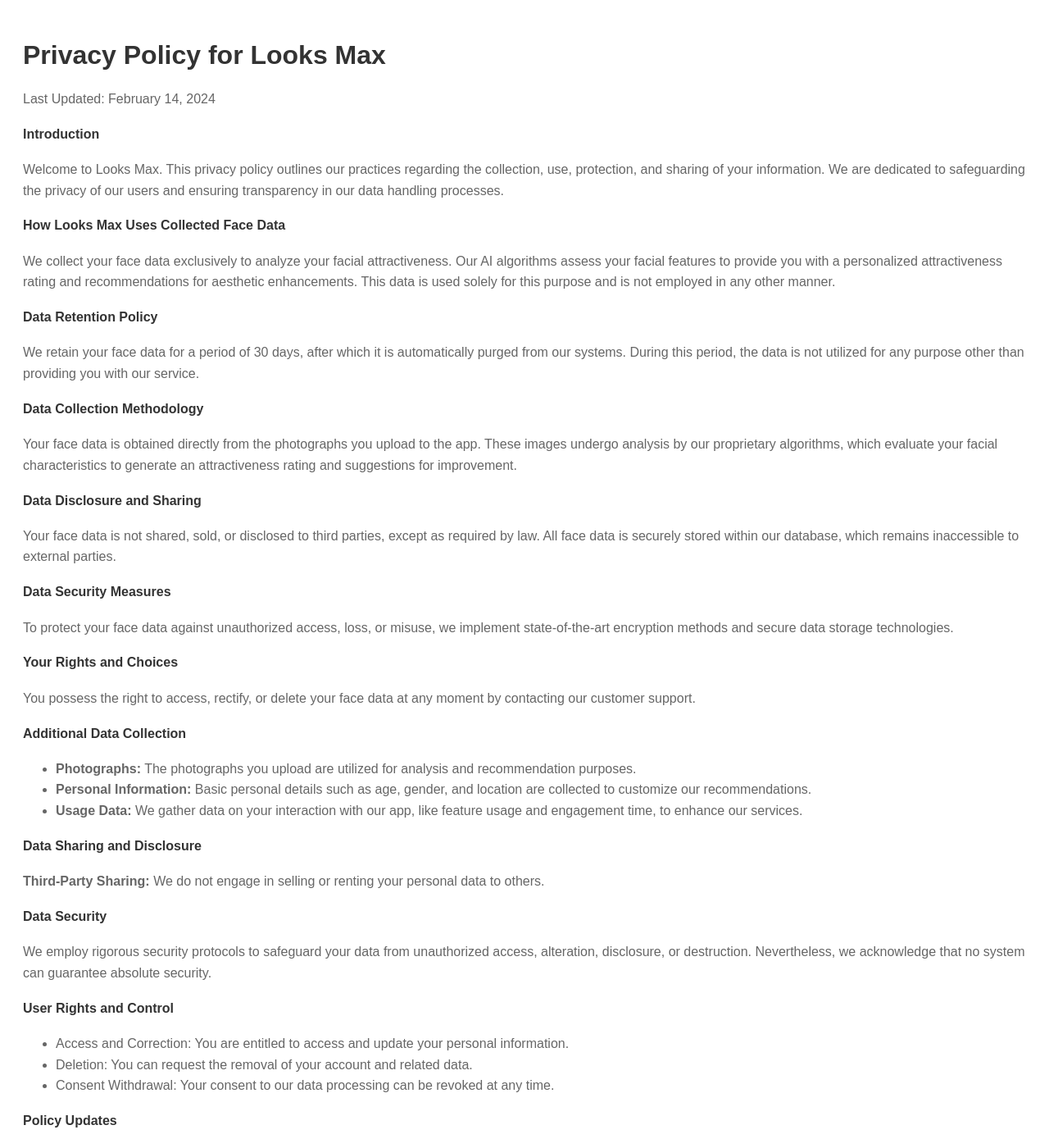
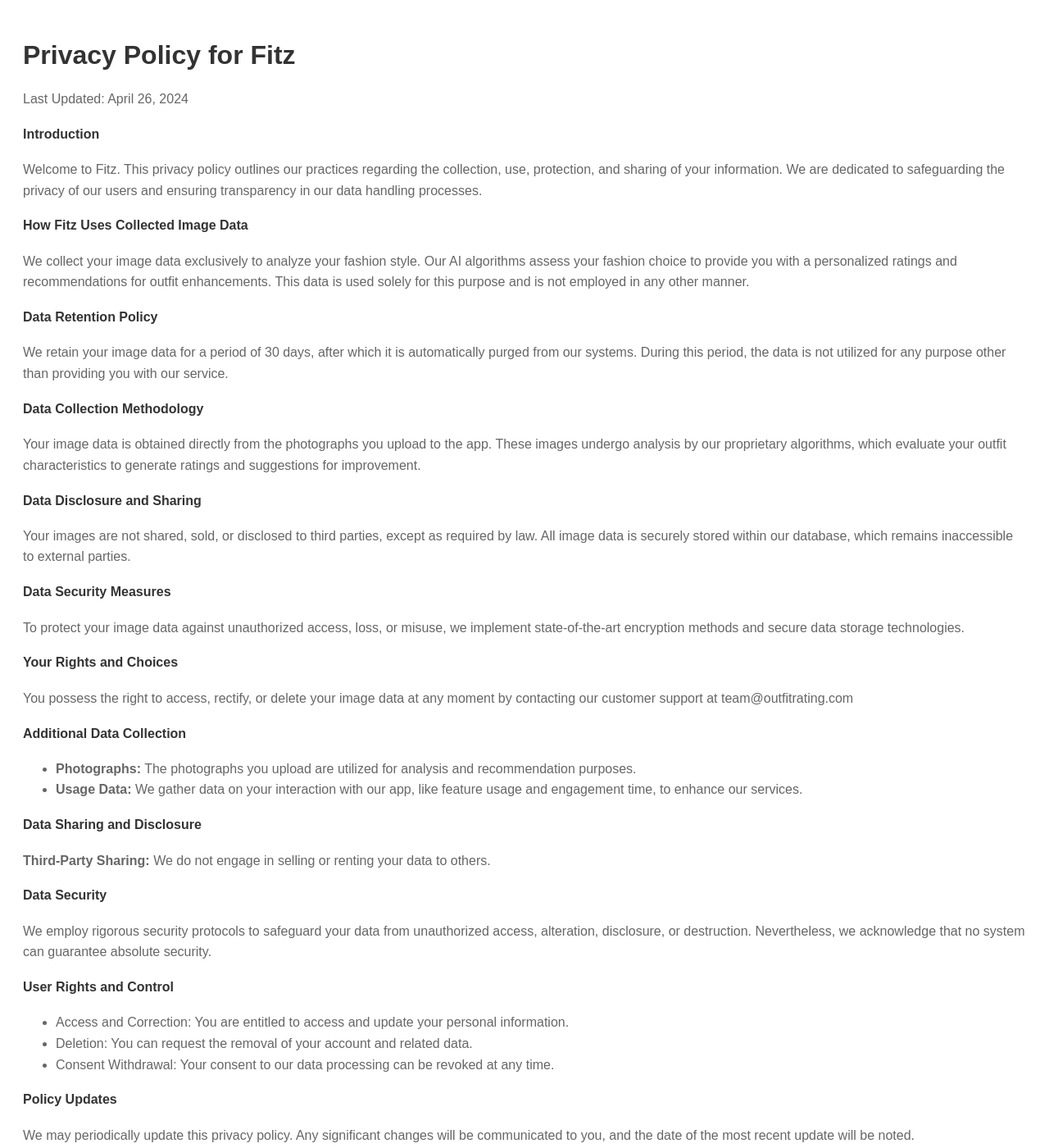
Before and after one commit to alexnitu88/outfit-app-landing-page, a Jekyll site: the page privacy_policy.html, which Jekyll copies as it is, in a window 1280 px wide and 1400 px high. Shown: the whole window at 82% size. Built offline with Jekyll 4.4.1, drawn with Linux system fonts in a browser that asks for light colours; some of the changed text lies outside the part shown.

Commit message:
update app icon/screenshots/privacy policy/terms

```diff
--- a/privacy_policy.html
+++ b/privacy_policy.html
@@ -3,7 +3,7 @@
 <head>
     <meta charset="UTF-8">
     <meta name="viewport" content="width=device-width, initial-scale=1.0">
-    <title>Privacy Policy - Looks Max</title>
+    <title>Privacy Policy - Fitz: Outfit Rating</title>
     <style>
         body {
             font-family: Arial, sans-serif;
@@ -35,52 +35,52 @@
 </head>
 <body>
 
-<h1>Privacy Policy for Looks Max</h1>
-<p>Last Updated: February 14, 2024</p>
+<h1>Privacy Policy for Fitz</h1>
+<p>Last Updated: April 26, 2024</p>
 
 <div class="section">
     <h4>Introduction</h4>
-    <p>Welcome to Looks Max. This privacy policy outlines our practices regarding the collection, use, protection, and
+    <p>Welcome to Fitz. This privacy policy outlines our practices regarding the collection, use, protection, and
         sharing of your information. We are dedicated to safeguarding the privacy of our users and ensuring transparency
         in our data handling processes.</p>
 </div>
 
 <div class="section">
-    <h4>How Looks Max Uses Collected Face Data</h4>
-    <p>We collect your face data exclusively to analyze your facial attractiveness. Our AI algorithms assess your facial
-        features to provide you with a personalized attractiveness rating and recommendations for aesthetic
+    <h4>How Fitz Uses Collected Image Data</h4>
+    <p>We collect your image data exclusively to analyze your fashion style. Our AI algorithms assess your fashion
+        choice to provide you with a personalized ratings and recommendations for outfit
         enhancements. This data is used solely for this purpose and is not employed in any other manner.</p>
 </div>
 
 <div class="section">
     <h4>Data Retention Policy</h4>
-    <p>We retain your face data for a period of 30 days, after which it is automatically purged from our systems. During
+    <p>We retain your image data for a period of 30 days, after which it is automatically purged from our systems. During
         this period, the data is not utilized for any purpose other than providing you with our service.</p>
 </div>
 
 <div class="section">
     <h4>Data Collection Methodology</h4>
-    <p>Your face data is obtained directly from the photographs you upload to the app. These images undergo analysis by
-        our proprietary algorithms, which evaluate your facial characteristics to generate an attractiveness rating and
+    <p>Your image data is obtained directly from the photographs you upload to the app. These images undergo analysis by
+        our proprietary algorithms, which evaluate your outfit characteristics to generate ratings and
         suggestions for improvement.</p>
 </div>
 
 <div class="section">
     <h4>Data Disclosure and Sharing</h4>
-    <p>Your face data is not shared, sold, or disclosed to third parties, except as required by law. All face data is
+    <p>Your images are not shared, sold, or disclosed to third parties, except as required by law. All image data is
         securely stored within our database, which remains inaccessible to external parties.</p>
 </div>
 
 <div class="section">
     <h4>Data Security Measures</h4>
-    <p>To protect your face data against unauthorized access, loss, or misuse, we implement state-of-the-art encryption
+    <p>To protect your image data against unauthorized access, loss, or misuse, we implement state-of-the-art encryption
         methods and secure data storage technologies.</p>
 </div>
 
 <div class="section">
     <h4>Your Rights and Choices</h4>
-    <p>You possess the right to access, rectify, or delete your face data at any moment by contacting our customer
-        support.</p>
+    <p>You possess the right to access, rectify, or delete your image data at any moment by contacting our customer
+        support at team@outfitrating.com</p>
 </div>
 
 <div class="section">
@@ -88,9 +88,6 @@
     <ul>
         <li><strong>Photographs:</strong> The photographs you upload are utilized for analysis and recommendation
             purposes.
-        </li>
-        <li><strong>Personal Information:</strong> Basic personal details such as age, gender, and location are
-            collected to customize our recommendations.
         </li>
         <li><strong>Usage Data:</strong> We gather data on your interaction with our app, like feature usage and
             engagement time, to enhance our services.
@@ -100,7 +97,7 @@
 
 <div class="section">
     <h4>Data Sharing and Disclosure</h4>
-    <p><strong>Third-Party Sharing:</strong> We do not engage in selling or renting your personal data to others.</p>
+    <p><strong>Third-Party Sharing:</strong> We do not engage in selling or renting your data to others.</p>
 </div>
 
 <div class="section">
@@ -138,7 +135,7 @@
 
 <div class="section">
     <h4>Effective Date</h4>
-    <p>This policy takes effect as of February 14, 2024.</p>
+    <p>This policy takes effect as of April 26, 2024.</p>
 </div>
 
 </body>
```
Also changed, not shown: _data/app.yml (+14 -13 lines), _data/strings.yml (+6 -6 lines), terms.html (+21 -20 lines), _images/appicon.png, _images/icon.png, _images/large-logo.png, _images/screenshots/2.png, _images/screenshots/4.png, 2 other files.
